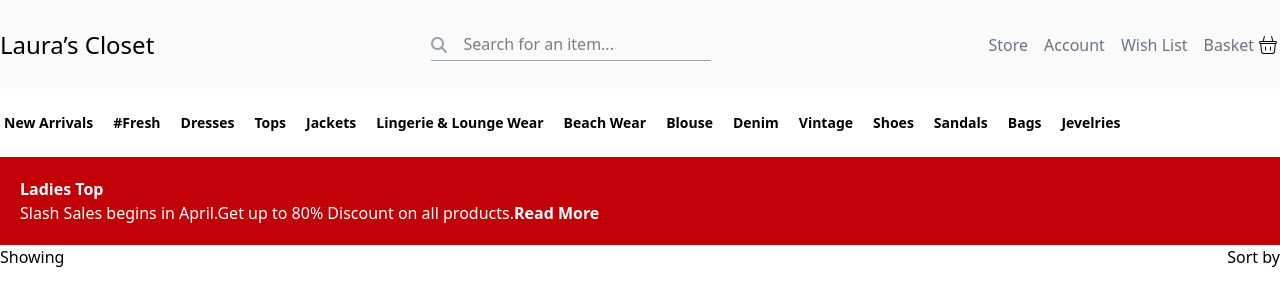
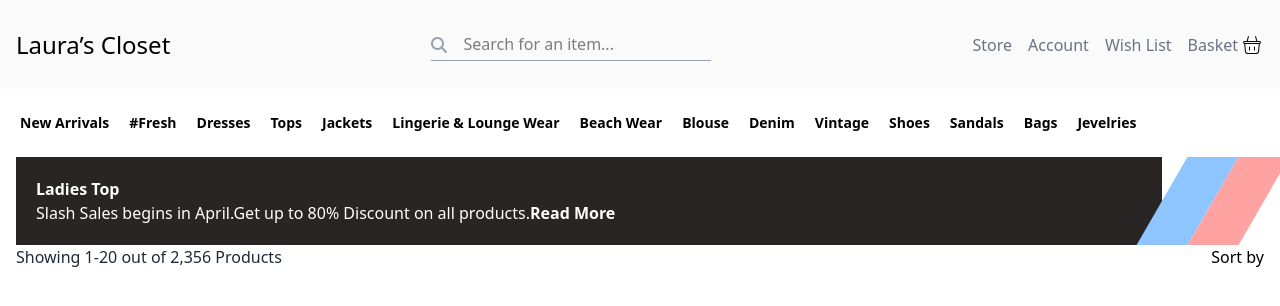
Before and after one commit to EugeneLevkovych/tailwind-lauras-closing, a React (Vite) app: page / in a window 1280 px wide. Shown: the top 306 px of the page. Built offline with nearby package versions, Linux system fonts and the light colour scheme.

Commit message:
add skew

```diff
--- a/src/components/Advertisement.jsx
+++ b/src/components/Advertisement.jsx
@@ -1,12 +1,14 @@
 export default function Advertisement() {
     return (
-        <div className="flex bg-stone-800 md:bg-amber-800 lg:bg-red-700 max-w-7xl mx-auto">
-            <div className="text-white p-5">
-                <h3 className="font-bold">Ladies Top</h3>
-                <p className="font-light">Slash Sales begins in April.Get up to 80% Discount on all products.<span className="font-bold">Read More</span></p>
+        <div className="flex max-w-(--my-break-xl) mx-auto px-4">
+            <div className="text-white w-full p-5 bg-stone-800">
+          <div>
+            <h3 className="font-bold">Ladies Top</h3>
+            <p className="font-light">Slash Sales begins in April.Get up to 80% Discount on all products.<span className="font-bold">Read More</span></p>
+          </div>
             </div>
-            <div className="bg-blue-300"></div>
-            <div className="bg-red-300"></div>
+          <div className="bg-blue-300 w-14 -skew-x-30"></div>
+          <div className="bg-red-300 w-14 -skew-x-30" ></div>
         </div>
     )
 }
--- a/src/components/Goods.jsx
+++ b/src/components/Goods.jsx
@@ -3,7 +3,7 @@ const GOODS = ["New Arrivals", "#Fresh", "Dresses", "Tops", "Jackets", "Lingerie
 export default function Goods() {
     return (
         <>
-            <ul className="flex py-5 space-x-3 overflow-x-auto max-w-7xl mx-auto">
+            <ul className="flex py-5 space-x-3 overflow-x-auto max-w-(--my-break-xl) mx-auto px-4">
                 {GOODS.map((item)=><li className="p-1 text-sm font-semibold cursor-pointer rounded whitespace-nowrap hover:bg-red-400 hover:text-white" key={item}>{item}</li>)}
             </ul>
         </>
--- a/src/components/Header.jsx
+++ b/src/components/Header.jsx
@@ -5,7 +5,7 @@ import { FaMagnifyingGlass } from "react-icons/fa6";
 export default function Header() {
   return (
     <header className="bg-white-dark">
-      <div className="flex items-center py-7 max-w-7xl mx-auto">
+      <div className="flex items-center py-7 max-w-(--my-break-xl) mx-auto px-4">
       <a href="#">
         <h1 className="text-2xl" >Laura’s Closet</h1>
       </a>
@@ -16,7 +16,7 @@ export default function Header() {
         <input type="text" placeholder="Search for an item..." className="w-70 pl-8 py-1 text-base border-b-1 border-gray-400 focus:border-blue-500 outline-none transition-colors" />
       </div>
       <ul className="flex space-x-4">
-          {HEADER_LIST.map((item)=><li className="text-base font-medium text-grey-main hover:text-grey-dark hover:font-semibold" key={item}>{item}</li>)}
+          {HEADER_LIST.map((item)=><li className="text-base font-medium text-gray-main hover:text-gray-dark hover:font-semibold" key={item}>{item}</li>)}
       </ul>
       <CiShoppingBasket className="h-6 w-6 ml-0.5"/>
       </div>
--- a/src/components/NumberOfProducts.jsx
+++ b/src/components/NumberOfProducts.jsx
@@ -1,7 +1,7 @@
 export default function NumberOfProducts() {
     return (
-        <div className="flex justify-between max-w-7xl mx-auto">
-            <div>Showing</div>
+        <div className="flex justify-between max-w-(--my-break-xl) mx-auto px-4">
+            <div className="text-gray-dark">Showing 1-20 <span>out of 2,356 Products</span></div>
             <div>Sort by</div>
         </div>
     )
--- a/src/index.css
+++ b/src/index.css
@@ -4,6 +4,8 @@
 @theme {
   --color-white: #fff;
   --color-white-dark: #fafafa;
-  --color-grey-main: #6b7280;
-  --color-grey-dark: #1f2937;
+  --color-gray-main: #6b7280;
+  --color-gray-dark: #1f2937;
+
+  --my-break-xl: 1296px;
 }
```
